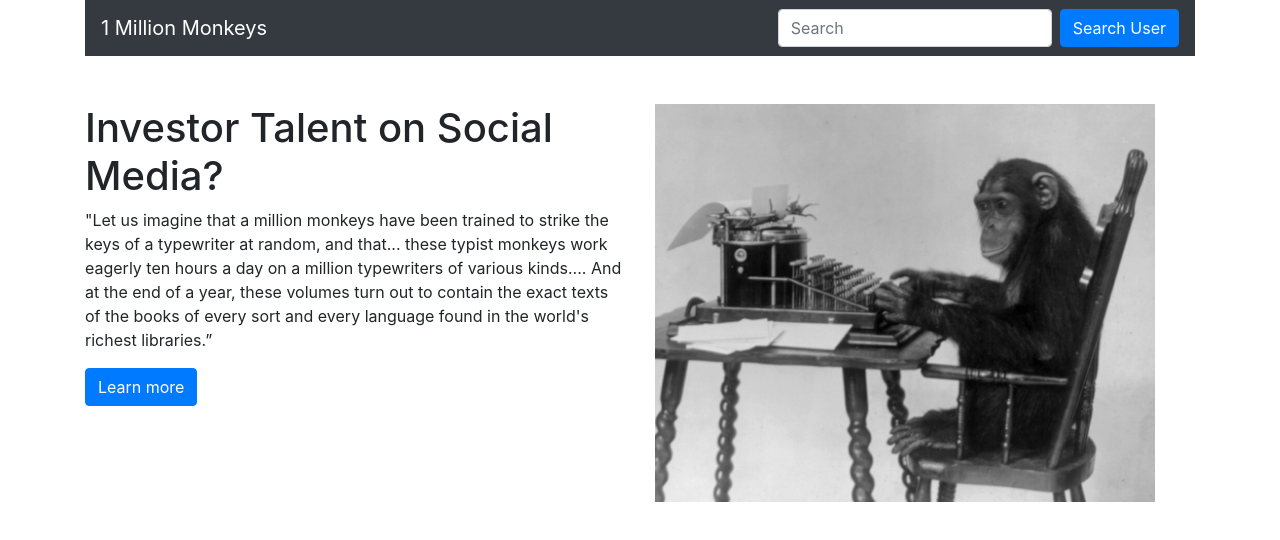
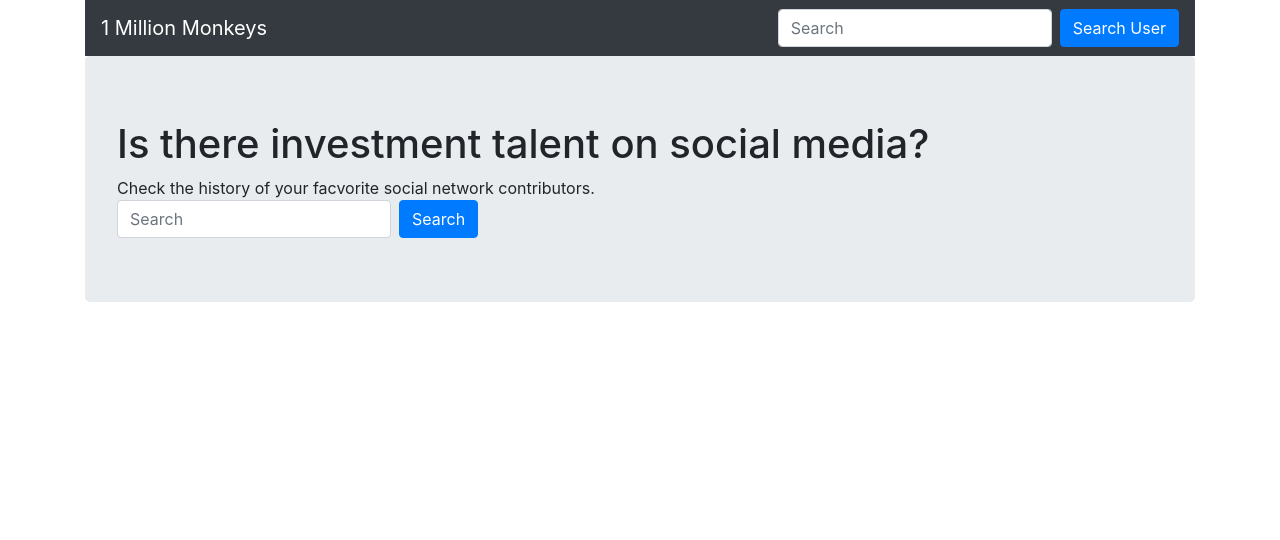
Before and after one commit to stevestring/1millionmonkeys, a React (Create React App) app: page / in a window 1280 px wide. Shown: the top 540 px of the page. Built offline with nearby package versions, Linux system fonts and the light colour scheme.

Commit message:
Smal Changes to Landing Page

```diff
--- a/src/App.js
+++ b/src/App.js
@@ -6,6 +6,8 @@ import NavHeader from './NavHeader';
 import InvestorStats from './InvestorStats';
 import Jumbotron from 'react-bootstrap/Jumbotron';
 import Button from 'react-bootstrap/Button';
+import Form from 'react-bootstrap/Form';
+import FormControl from 'react-bootstrap/FormControl';
 
 import './App.css';
 
@@ -14,20 +16,29 @@ function App() {
     <Container>
       <NavHeader/>
 
-     <br/><br/>
-      <Row>
-        <Col Col lg={6}  >
-        <h1>Investor Talent on Social Media?</h1>
-        <p>
+
+     <Jumbotron><h1>Is there investment talent on social media?</h1>
+     Check the history of your facvorite social network contributors.
+           <br></br>
+           <Form inline>
+          <FormControl type="text" placeholder="Search" className="mr-sm-2" />
+          <Button variant="primary">Search</Button>
+        </Form></Jumbotron>
+        {/*<Col Col lg={6}  >
+
+         <h1>Investing Talent... </h1>
+        <h1>on Social Media?</h1>
+        {/* <p>
         "Let us imagine that a million monkeys have been trained to strike the keys of a typewriter at random, and that... these typist monkeys work eagerly ten hours a day on a million typewriters of various kinds.... And at the end of a year, these volumes turn out to contain the exact texts of the books of every sort and every language found in the world's richest libraries.”
-        </p> <p>
-          <Button variant="primary">Learn more</Button>
         </p>
+
+
+
         </Col>
         <Col lg={6}>
         <img style={{class:'img-fluid'}} width= {500} src={process.env.PUBLIC_URL + '/Chimpanzee_seated_at_typewriter.jpg'} />
-        </Col>
-      </Row>
+        </Col> */}
+
       {/* <Row>
         <InvestorStats/>
       </Row> */}
```
